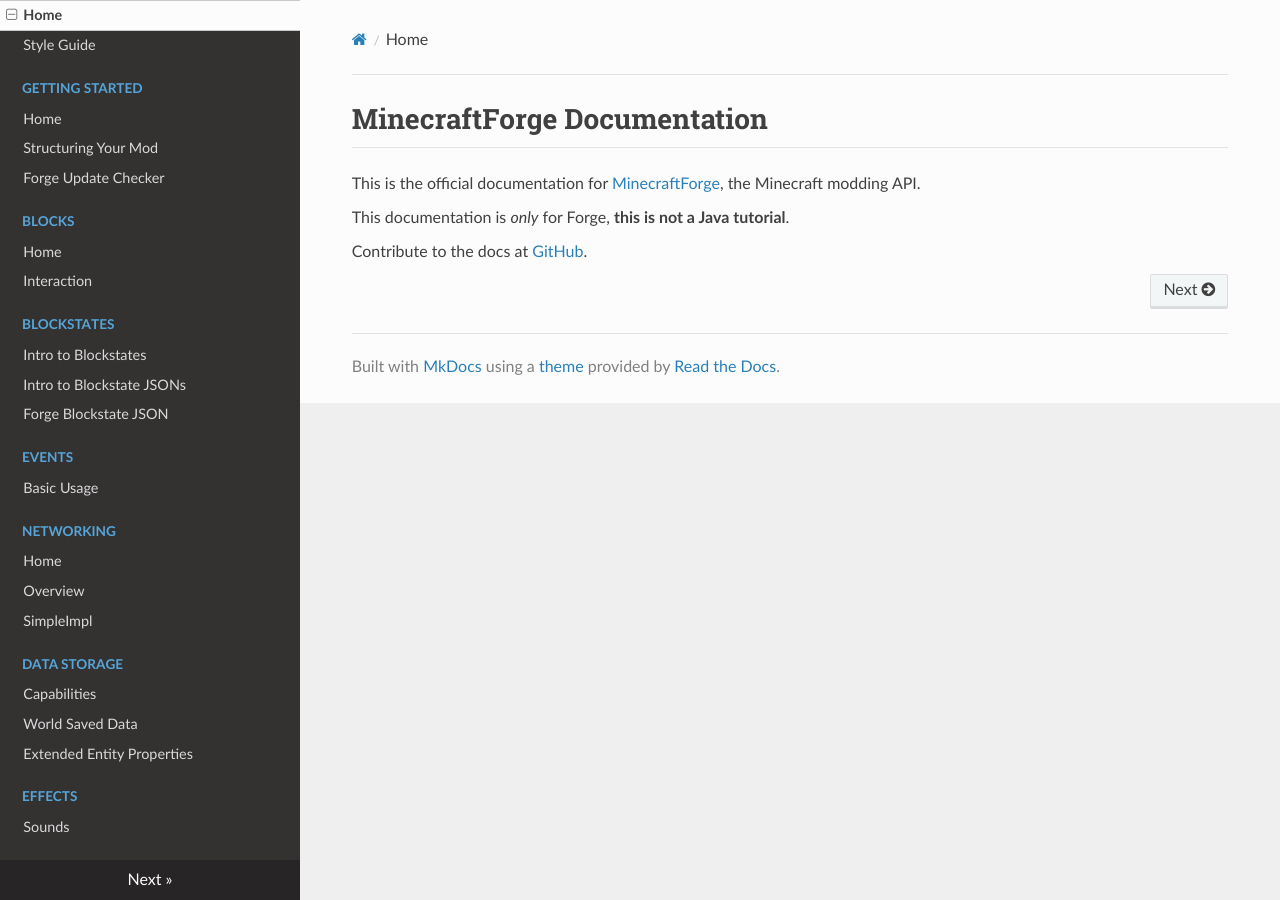
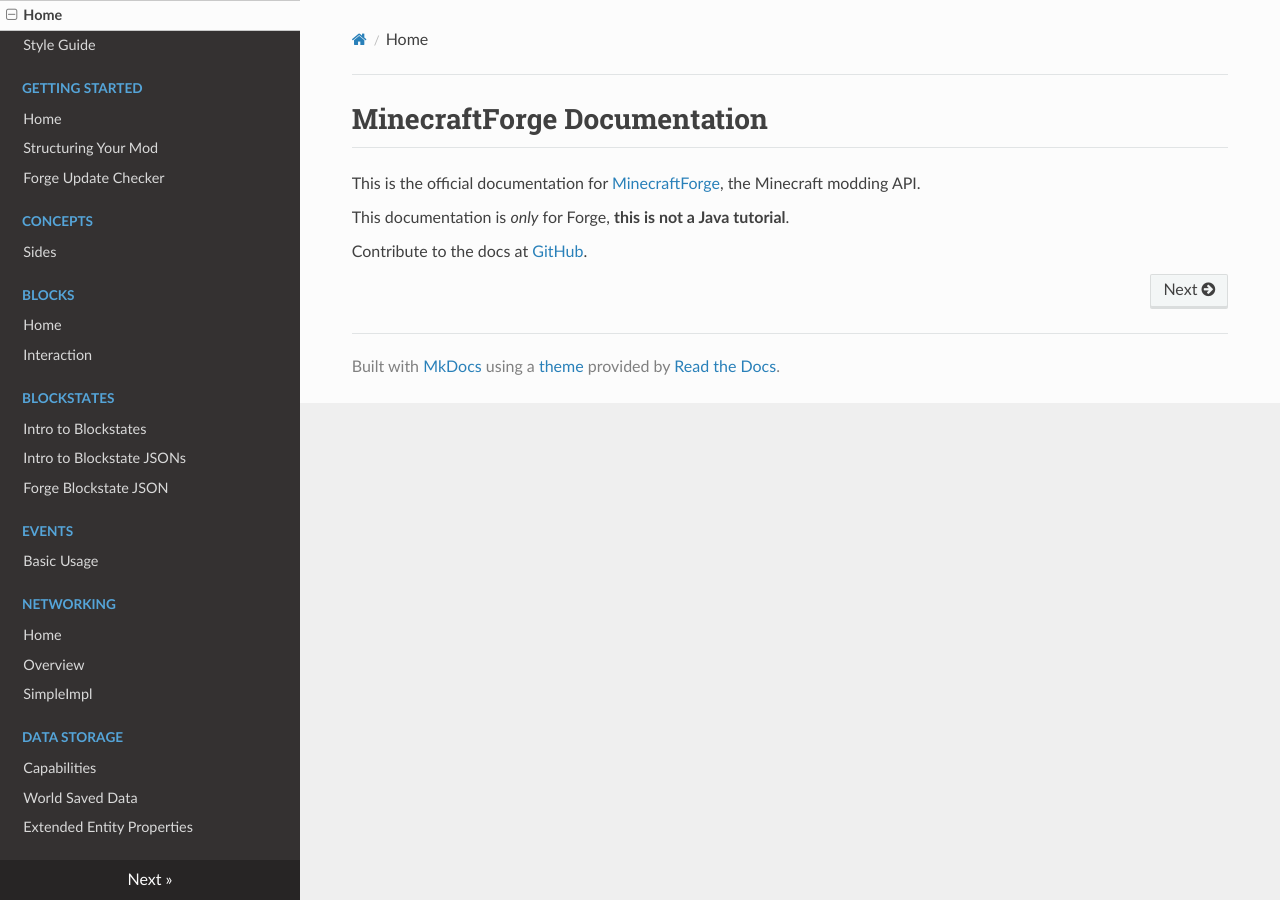
Before and after one commit to MinecraftForge/Documentation, an MkDocs documentation site: the page built from docs/index.md, in a window 1280 px wide. Built offline with MkDocs 1.6.1, drawn with Linux system fonts in a browser that asks for light colours; nearby versions of some CDN libraries; old or Windows-style settings are respelled for this version of MkDocs.

Commit message:
Move the Concepts category up in the list

```diff
--- a/mkdocs.yml
+++ b/mkdocs.yml
@@ -6,6 +6,8 @@ pages:
     - Home: 'gettingstarted/index.md'
     - Structuring Your Mod: 'gettingstarted/structuring.md'
     - Forge Update Checker: 'gettingstarted/autoupdate.md'
+  - Concepts:
+    - Sides: 'concepts/sides.md'
   - Blocks:
     - Home: 'blocks/blocks.md'
     - Interaction: 'blocks/interaction.md'
@@ -29,8 +31,6 @@ pages:
     - Versioning: 'conventions/versioning.md'
     - Locations: 'conventions/locations.md'
     - Loading Stages: 'conventions/loadstages.md'
-  - Concepts:
-    - Sides: 'concepts/sides.md'
 
 # Do not edit in PRs below here
 site_name: Forge Documentation
```
